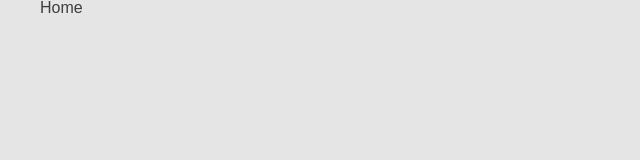
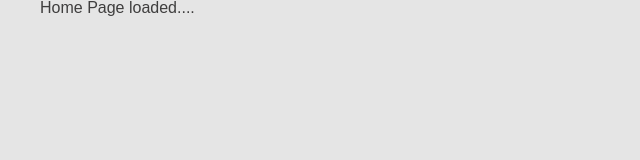
Before and after one commit to NwaguChima/form_plus, a React (Create React App) app: page / in a window 1280 px wide. Shown: the top 160 px of the page, without its empty margins (0-640 px from the left). Built offline with nearby package versions, Linux system fonts and the light colour scheme; a web font is replaced by a local one.

Commit message:
setup routing

```diff
--- a/package.json
+++ b/package.json
@@ -9,6 +9,7 @@
     "node-sass": "^7.0.3",
     "react": "^18.2.0",
     "react-dom": "^18.2.0",
+    "react-router-dom": "^6.4.3",
     "react-scripts": "5.0.1",
     "sass": "^1.56.0",
     "web-vitals": "^2.1.0"
--- a/src/App.js
+++ b/src/App.js
@@ -1,11 +1,17 @@
-import styles from "./App.module.scss";
+import { Routes, Route, Navigate } from "react-router-dom";
 import Home from "./pages/Home";
+import Layout from "./components/Layout";
 
 function App() {
   return (
-    <div className={styles.App}>
-      <Home />
-    </div>
+    <Routes>
+      <Route path="/" element={<Layout />}>
+        <Route index element={<Home />} />
+
+        {/* Catch all -  */}
+        <Route path="*" element={<Navigate to="/" replace />} />
+      </Route>
+    </Routes>
   );
 }
 
--- /dev/null
+++ b/src/components/Layout.jsx
@@ -0,0 +1,17 @@
+import { Outlet } from "react-router-dom";
+import styles from "../App.module.scss";
+
+// import Header from "./Header";
+
+const Layout = () => {
+  return (
+    <div className={styles.App}>
+      {/* <Header /> */}
+      <main>
+        <Outlet />
+      </main>
+    </div>
+  );
+};
+
+export default Layout;
--- a/src/index.js
+++ b/src/index.js
@@ -1,13 +1,18 @@
 import React from "react";
 import ReactDOM from "react-dom/client";
-import "./styles/index.scss";
+import { BrowserRouter as Router, Routes, Route } from "react-router-dom";
 import App from "./App";
 import reportWebVitals from "./reportWebVitals";
+import "./styles/index.scss";
 
 const root = ReactDOM.createRoot(document.getElementById("root"));
 root.render(
   <React.StrictMode>
-    <App />
+    <Router>
+      <Routes>
+        <Route path="/*" element={<App />} />
+      </Routes>
+    </Router>
   </React.StrictMode>
 );
 
--- a/src/pages/Home.jsx
+++ b/src/pages/Home.jsx
@@ -1,7 +1,7 @@
 import React from "react";
 
 const Home = () => {
-  return <div>Home</div>;
+  return <div>Home Page loaded....</div>;
 };
 
 export default Home;
```
Also changed, not shown: 1 other file (tests, documents, lock files or other folders).
